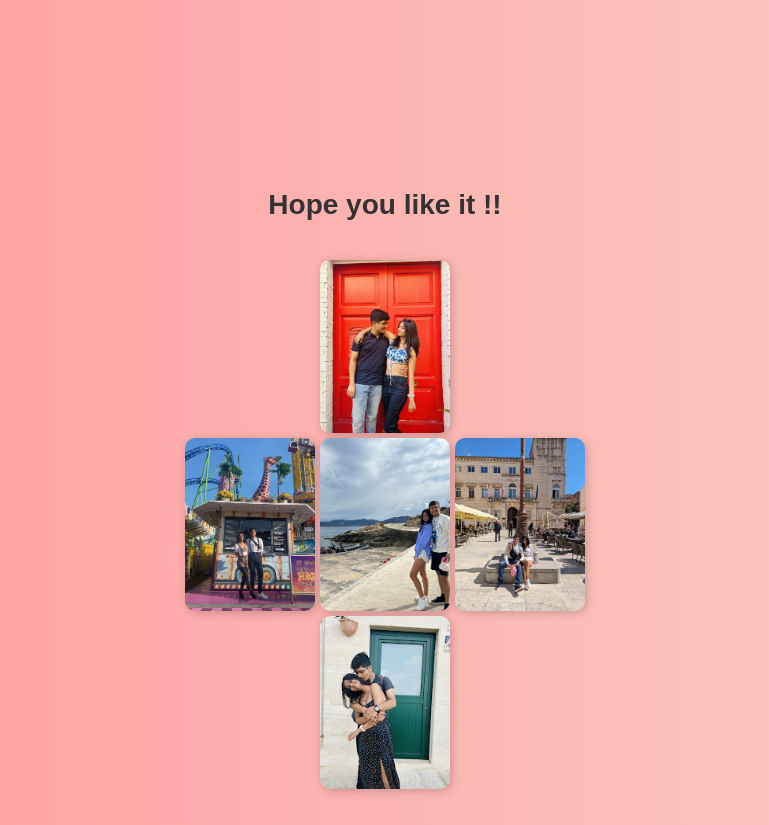
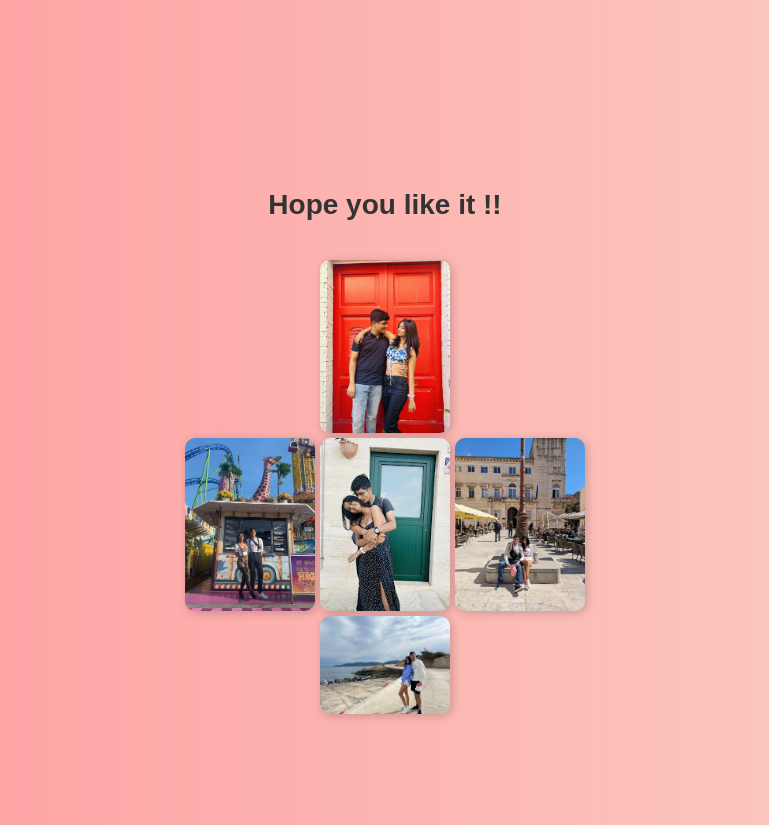
Before and after one commit to Palit2308/Starter-Website-Trial, a plain HTML site: page fun.html in a window 1280 px wide. Shown: the whole page, without its empty margins (255-1024 px from the left). Drawn offline with Linux system fonts and the light colour scheme.

Commit message:
Update fun.html

```diff
--- a/fun.html
+++ b/fun.html
@@ -13,9 +13,9 @@
         <div class="collage">
             <img src="pic8.jpg" alt="Image 1" class="top">
             <img src="pic5.jpg" alt="Image 2" class="left">
-            <img src="pic11.jpg" alt="Image 3" class="center">
+            <img src="pic7.jpg" alt="Image 3" class="center">
             <img src="pic9.jpg" alt="Image 4" class="right">
-            <img src="pic7.jpg" alt="Image 5" class="bottom">
+            <img src="pic11.jpg" alt="Image 5" class="bottom">
         </div>
     </div>
 
```
